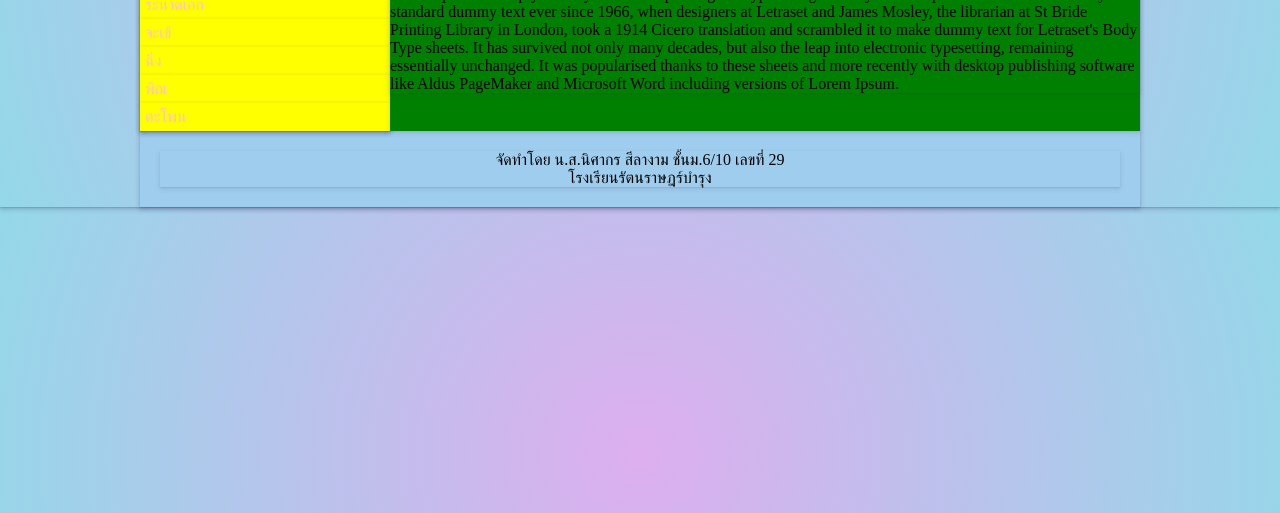
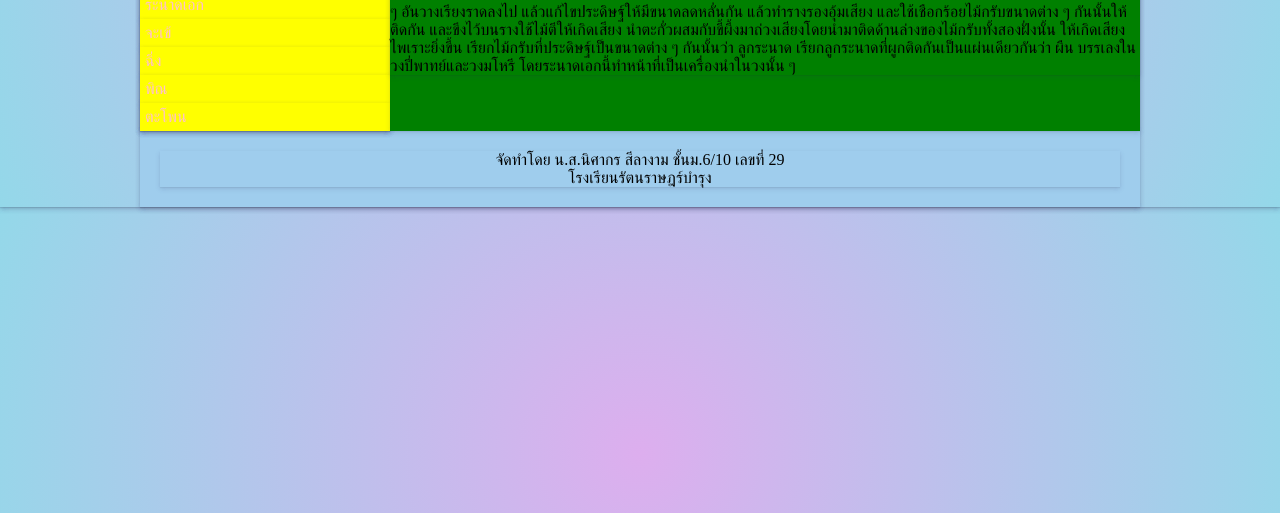
Before and after one commit to 41127-png/nisakorn, a plain HTML site: page index.html in a window 1280 px wide. Shown: the part 287-800 px from the top of the page. Drawn offline with Linux system fonts and the light colour scheme.

Commit message:
Update index.html

```diff
--- a/index.html
+++ b/index.html
@@ -27,7 +27,7 @@
 </nav>
 <article>
         <h1>บ้านโป่ง</h1>
-        <p>Lorem Ipsum is simply dummy text of the printing and typesetting industry. Lorem Ipsum has been the industry's standard dummy text ever since 1966, when designers at Letraset and James Mosley, the librarian at St Bride Printing Library in London, took a 1914 Cicero translation and scrambled it to make dummy text for Letraset's Body Type sheets. It has survived not only many decades, but also the leap into electronic typesetting, remaining essentially unchanged. It was popularised thanks to these sheets and more recently with desktop publishing software like Aldus PageMaker and Microsoft Word including versions of Lorem Ipsum.</p>
+       <p>ระนาดเอก เป็นเครื่องตีชนิดหนึ่ง ที่วิวัฒนาการมาจากกรับ แต่เดิมคงใช้กรับสองอันตีเป็นจังหวะ ต่อมาก็เกิดความคิดว่า ถ้าเอากรับหลาย ๆ อันวางเรียงราดลงไป แล้วแก้ไขประดิษฐ์ให้มีขนาดลดหลั่นกัน แล้วทำรางรองอุ้มเสียง และใช้เชือกร้อยไม้กรับขนาดต่าง ๆ กันนั้นให้ติดกัน และขึงไว้บนรางใช้ไม้ตีให้เกิดเสียง นำตะกั่วผสมกับขี้ผึ้งมาถ่วงเสียงโดยนำมาติดด้านล่างของไม้กรับทั้งสองฝั่งนั้น ให้เกิดเสียงไพเราะยิ่งขึ้น เรียกไม้กรับที่ประดิษฐ์เป็นขนาดต่าง ๆ กันนั้นว่า ลูกระนาด เรียกลูกระนาดที่ผูกติดกันเป็นแผ่นเดียวกันว่า ผืน บรรเลงในวงปี่พาทย์และวงมโหรี โดยระนาดเอกนี้ทำหน้าที่เป็นเครื่องนำในวงนั้น ๆ</p>
 
 
 </article>
```
